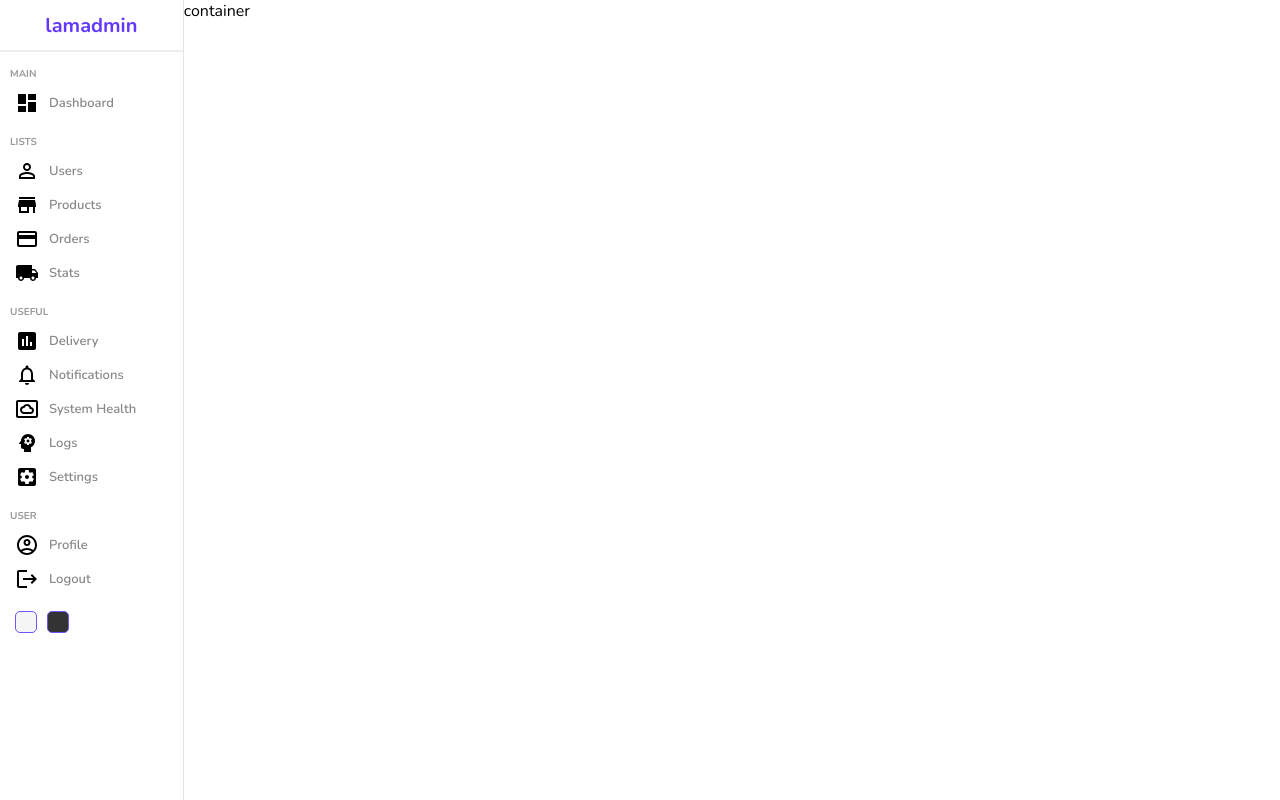
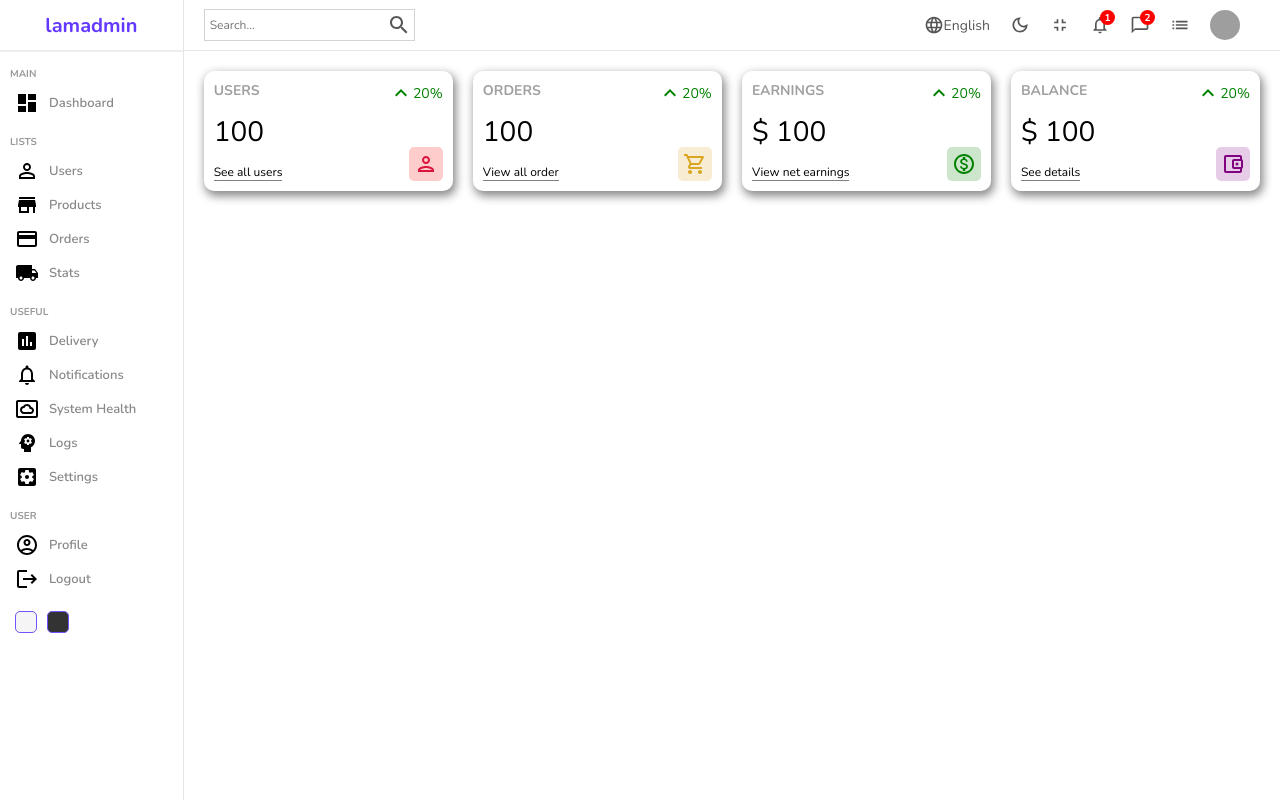
Before and after one commit to AnthonyAniobi/Admin_Dashboard, a React (Create React App) app: page / in a window 1280 px wide. Built offline with nearby package versions, Linux system fonts and the light colour scheme; grey boxes are pictures that could not be loaded.

Commit message:
added top menu list

```diff
--- a/src/components/navbar/Navbar.jsx
+++ b/src/components/navbar/Navbar.jsx
@@ -1,9 +1,46 @@
 import React from 'react';
 import './navbar.scss';
+import SearchOutlinedIcon from "@mui/icons-material/SearchOutlined";
+import LanguageOutlinedIcon from '@mui/icons-material/LanguageOutlined';
+import DarkModeOutlinedIcon from '@mui/icons-material/DarkModeOutlined';
+import { NotificationsNoneOutlined, FullscreenExitOutlined, ListOutlined, ChatBubbleOutlineOutlined } from '@mui/icons-material';
 
 const Navbar = () => {
     return (
-        <div>Navbar</div>
+        <div className='navbar'>
+            <div className="wrapper">
+                <div className="search">
+                    <input type="text" placeholder='Search...' />
+                    <SearchOutlinedIcon />
+                </div>
+                <div className="items">
+                    <div className="item">
+                        <LanguageOutlinedIcon className="icon" />
+                        English
+                    </div>
+                    <div className="item">
+                        <DarkModeOutlinedIcon className="icon" />
+                    </div>
+                    <div className="item">
+                        <FullscreenExitOutlined className="icon" />
+                    </div>
+                    <div className="item">
+                        <NotificationsNoneOutlined className="icon" />
+                        <div className='counter'>1</div>
+                    </div>
+                    <div className="item">
+                        <ChatBubbleOutlineOutlined className="icon" />
+                        <div className='counter'>2</div>
+                    </div>
+                    <div className="item">
+                        <ListOutlined className="icon" />
+                    </div>
+                    <div className="item">
+                        <img src="https://www.gravatar.com/avatar/205e460b479e2e5b48aec07710c08d50?s=50" alt="some image" className="avatar" />
+                    </div>
+                </div>
+            </div>
+        </div>
     )
 }
 
--- a/src/components/navbar/navbar.scss
+++ b/src/components/navbar/navbar.scss
@@ -0,0 +1,71 @@
+.navbar {
+    height: 50px;
+    border-bottom: 0.5px solid rgb(231, 228, 228);
+    display: flex;
+    align-items: center;
+    font-size: 14px;
+    color: #555;
+
+    .wrapper {
+        width: 100%;
+        padding: 20px;
+        display: flex;
+        align-items: center;
+        justify-content: space-between;
+
+        .search {
+            display: flex;
+            align-items: center;
+            border: 0.5px solid lightgray;
+            padding: 3px;
+
+            input {
+                border: none;
+                outline: none;
+                background-color: transparent;
+
+                &::placeholder {
+                    font-size: 12px;
+                }
+            }
+        }
+
+        .items {
+            display: flex;
+            align-items: center;
+
+            .item {
+                display: flex;
+                align-items: center;
+                margin-right: 20px;
+                position: relative;
+
+                .icon {
+                    font-size: 20px;
+                }
+
+                .avatar {
+                    width: 30px;
+                    height: 30px;
+                    border-radius: 50%;
+                }
+
+                .counter {
+                    width: 15px;
+                    height: 15px;
+                    background-color: red;
+                    border-radius: 50%;
+                    color: white;
+                    display: flex;
+                    align-items: center;
+                    justify-content: center;
+                    font-weight: bold;
+                    font-size: 10px;
+                    position: absolute;
+                    top: -5px;
+                    right: -5px;
+                }
+            }
+        }
+    }
+}
--- /dev/null
+++ b/src/components/widget/Widget.jsx
@@ -0,0 +1,74 @@
+import React from 'react';
+import './widget.scss';
+import { AccountBalanceWalletOutlined, KeyboardArrowUp, MonetizationOnOutlined, PersonOutlined, ShoppingCartOutlined } from '@mui/icons-material';
+
+const Widget = ({ type }) => {
+    let data;
+
+    const amount = 100;
+    const diff = 20;
+
+    switch (type) {
+        case "user":
+            data = {
+                title: "USERS",
+                isMoney: false,
+                link: "See all users",
+                icon: (
+                    <PersonOutlined className="icon" style={{ color: "crimson", backgroundColor: "rgba(255, 0, 0, 0.2)", }} />
+                )
+            }
+            break;
+        case "order":
+            data = {
+                title: "ORDERS",
+                isMoney: false,
+                link: "View all order",
+                icon: (
+                    <ShoppingCartOutlined className="icon" style={{ color: "goldenrod", backgroundColor: "rgba(218, 165, 32, 0.2)", }} />
+                )
+            }
+            break;
+        case "earning":
+            data = {
+                title: "EARNINGS",
+                isMoney: true,
+                link: "View net earnings",
+                icon: (
+                    <MonetizationOnOutlined className="icon" style={{ color: "green", backgroundColor: "rgba(0, 128, 0, 0.2)", }} />
+                )
+            }
+            break;
+        case "balance":
+            data = {
+                title: "BALANCE",
+                isMoney: true,
+                link: "See details",
+                icon: (
+                    <AccountBalanceWalletOutlined className="icon" style={{ color: "purple", backgroundColor: "rgba(128, 0, 128, 0.2)", }} />
+                )
+            }
+            break;
+    }
+
+
+
+    return (
+        <div className="widget">
+            <div className="left">
+                <span className="title">{data.title}</span>
+                <span className="counter">{data.isMoney && "$"} {amount}</span>
+                <span className="link">{data.link}</span>
+            </div>
+            <div className='right'>
+                <div className="percentage positive">
+                    <KeyboardArrowUp />
+                    {diff}%
+                </div>
+                {data.icon}
+            </div>
+        </div>
+    )
+}
+
+export default Widget
--- /dev/null
+++ b/src/components/widget/widget.scss
@@ -0,0 +1,56 @@
+.widget {
+    display: flex;
+    flex: 1;
+    justify-content: space-between;
+    padding: 10px;
+    -webkit-box-shadow: 2px 4px 10px 1px rgba(0, 0, 0, 0.47);
+    box-shadow: 2px 4px 10px 1px rgba(0, 0, 0, 0.47);
+    border-radius: 10px;
+    height: 100px;
+
+    .left,
+    .right {
+        display: flex;
+        flex-direction: column;
+        justify-content: space-between;
+    }
+
+    .title {
+        font-weight: bold;
+        font-size: 14px;
+        color: rgb(160, 160, 160);
+    }
+
+    .counter {
+        font-size: 28px;
+        font-weight: 300;
+    }
+
+    .link {
+        font-size: 12px;
+        width: max-content;
+        border-bottom: 1px solid gray;
+    }
+
+    .percentage {
+        display: flex;
+        align-items: center;
+        font-size: 14px;
+
+        &.positive {
+            color: green;
+        }
+
+        &.negative {
+            color: red;
+        }
+    }
+
+    .icon {
+        font-size: 18;
+        padding: 5px;
+        border-radius: 5px;
+        // background-color: rgba(128, 0, 128, 0.541);
+        align-self: flex-end;
+    }
+}
--- a/src/pages/home/Home.jsx
+++ b/src/pages/home/Home.jsx
@@ -1,12 +1,21 @@
 import React from 'react';
 import './home.scss';
 import Sidebar from '../../components/sidebar/Sidebar';
-
+import Navbar from '../../components/navbar/Navbar';
+import Widget from '../../components/widget/Widget';
 const Home = () => {
     return (
         <div className='home'>
             <Sidebar />
-            <div className='homeContainer'>container</div>
+            <div className='homeContainer'>
+                <Navbar />
+                <div className="widgets">
+                    <Widget type="user" />
+                    <Widget type="order" />
+                    <Widget type="earning" />
+                    <Widget type="balance" />
+                </div>
+            </div>
         </div>
     )
 }
--- a/src/pages/home/home.scss
+++ b/src/pages/home/home.scss
@@ -3,5 +3,11 @@
 
     .homeContainer {
         flex: 6;
+
+        .widgets {
+            display: flex;
+            padding: 20px;
+            gap: 20px;
+        }
     }
 }
```
